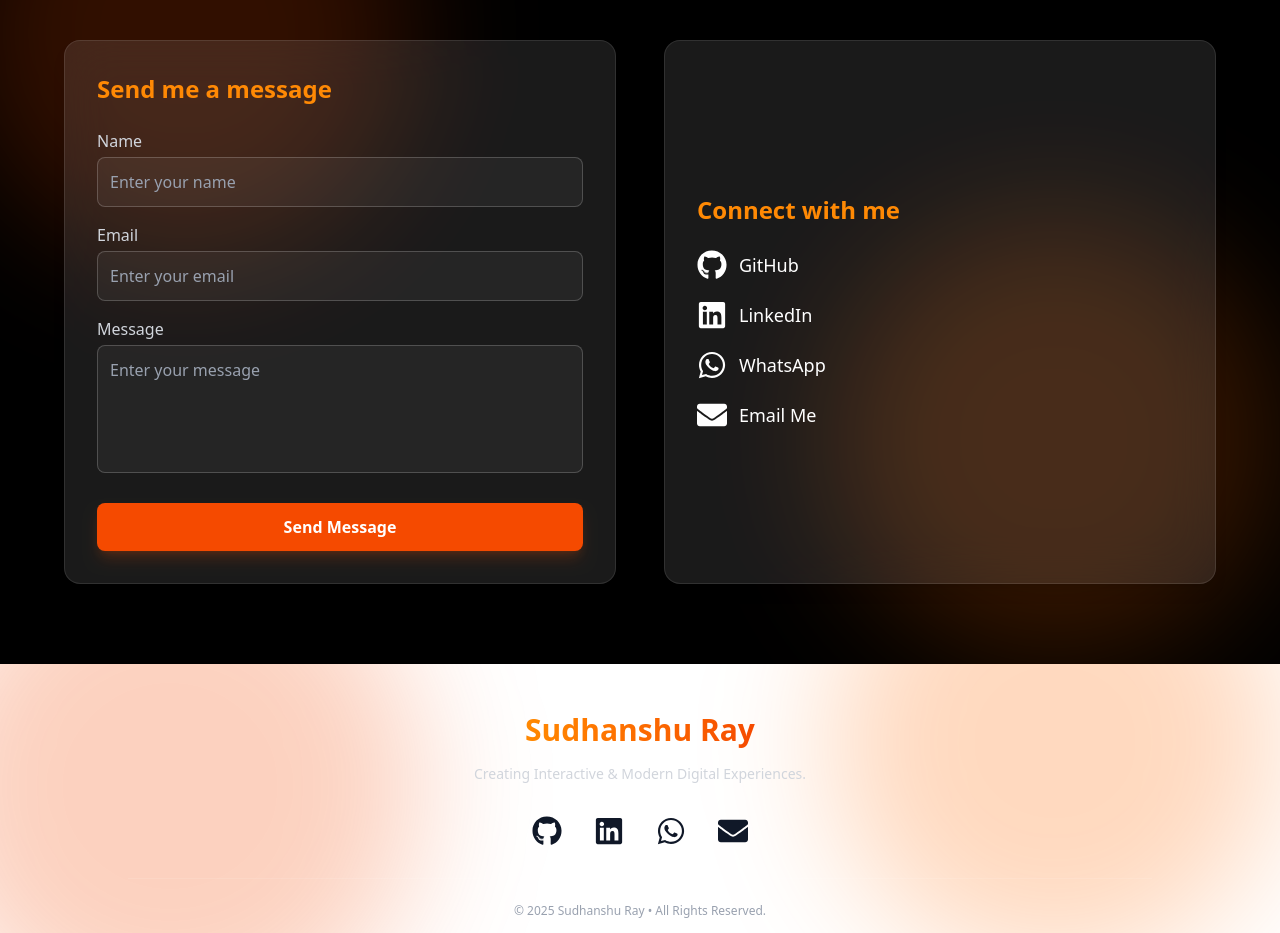
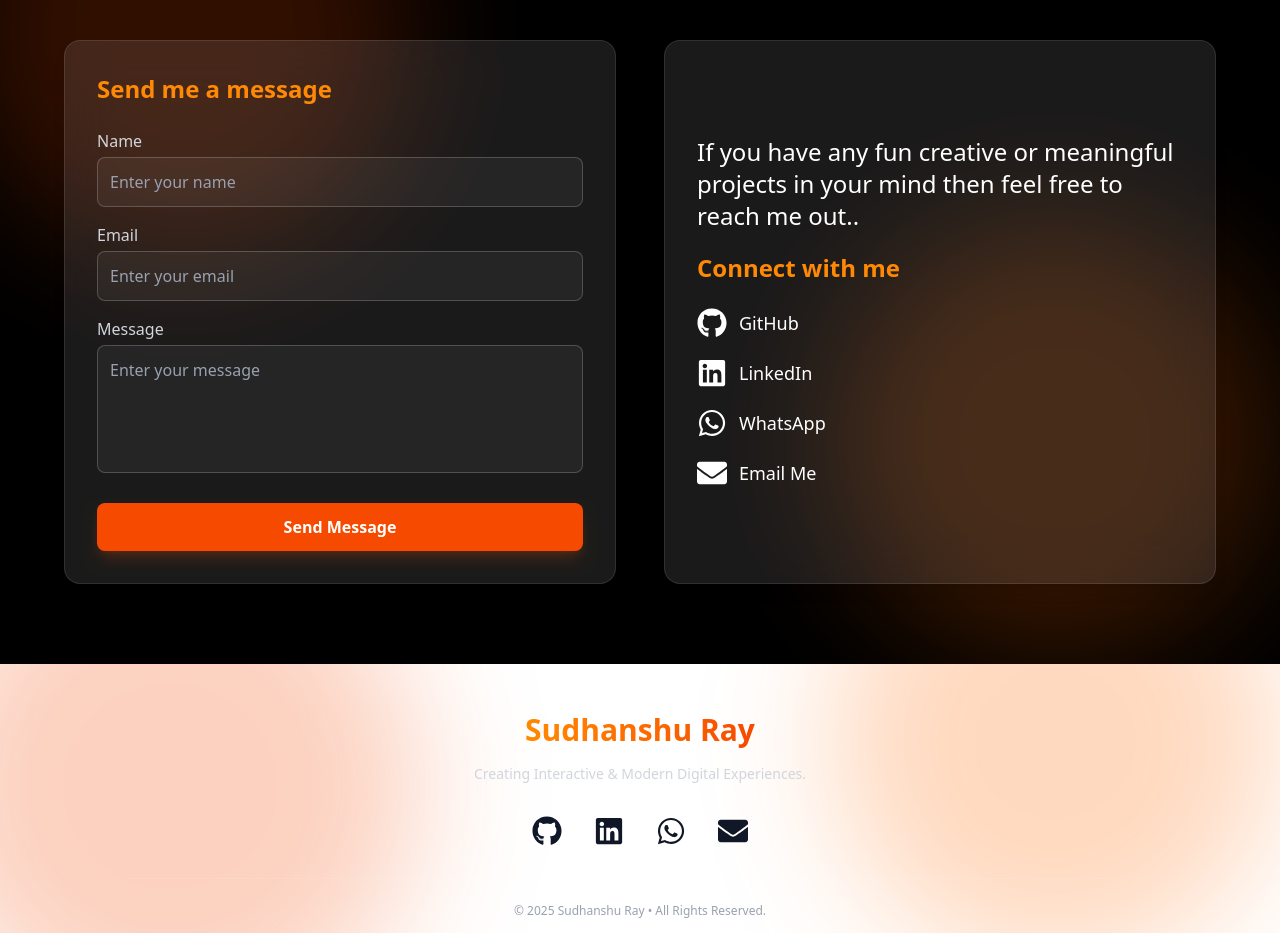
Before and after one commit to Sudhanshu-Ray10/Portfolio, a React (Vite) app: page /home in a window 1280 px wide. Shown: the part 3340-4273 px from the top of the page. Built offline with nearby package versions, Linux system fonts and the light colour scheme.

Commit message:
All done project

```diff
--- a/src/pages/Contact.jsx
+++ b/src/pages/Contact.jsx
@@ -85,12 +85,14 @@ const Contact = () => {
             transition={{ duration: 0.6 }}
             className="flex flex-col justify-center backdrop-blur-xl bg-white/10 border border-white/10 p-8 rounded-2xl shadow-lg"
           >
+            <p className="mb-5 text-2xl font-light">If you have any fun creative or meaningful projects in your mind then feel free to reach me out..</p>
             <h3 className="text-2xl font-semibold mb-6 text-orange-400">
               Connect with me
             </h3>
 
             <div className="flex flex-col gap-5 text-lg">
               {/* GitHub */}
+
               <a
                 href="https://github.com/Sudhanshu-Ray10"
                 target="_blank"
```
